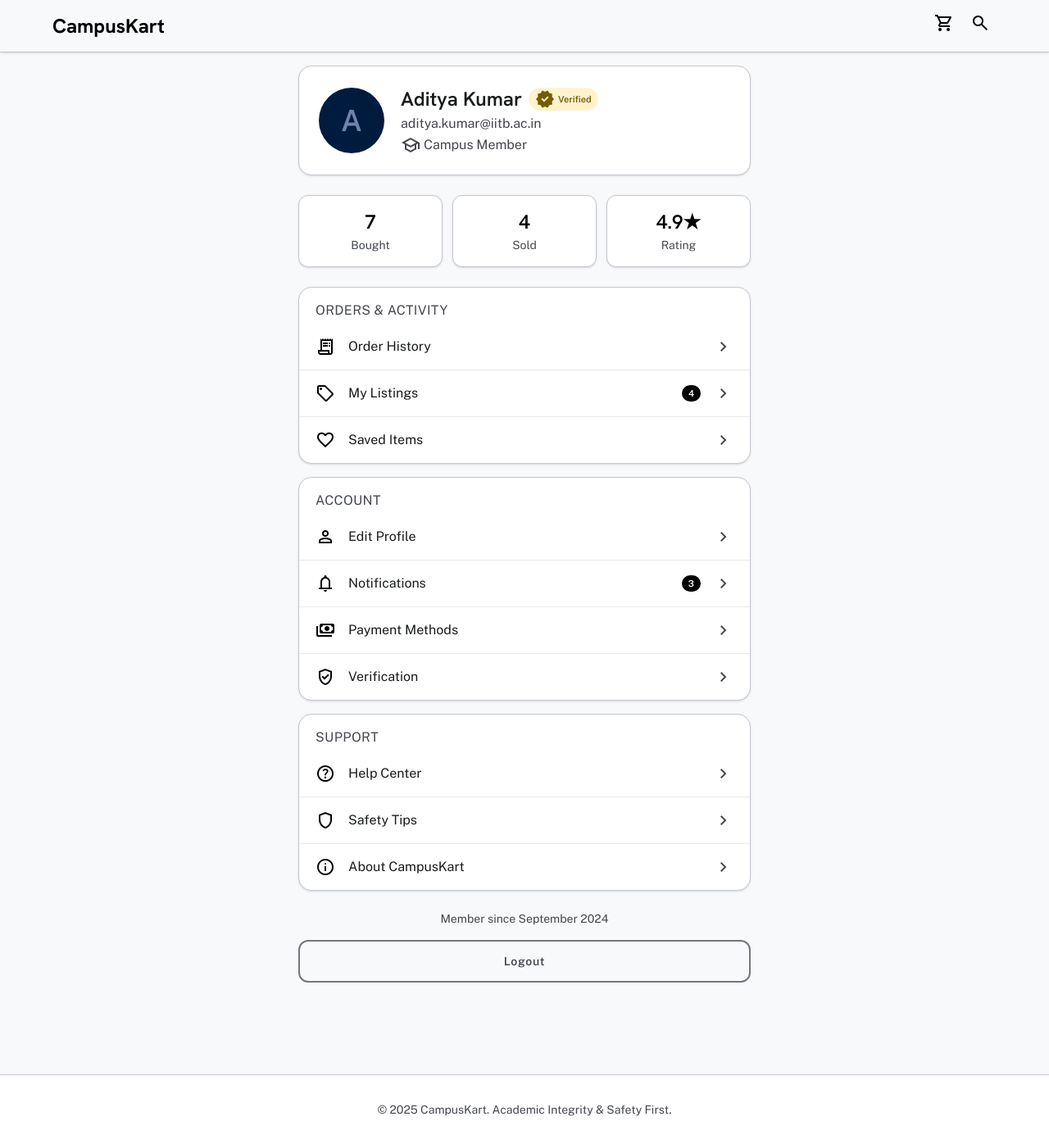
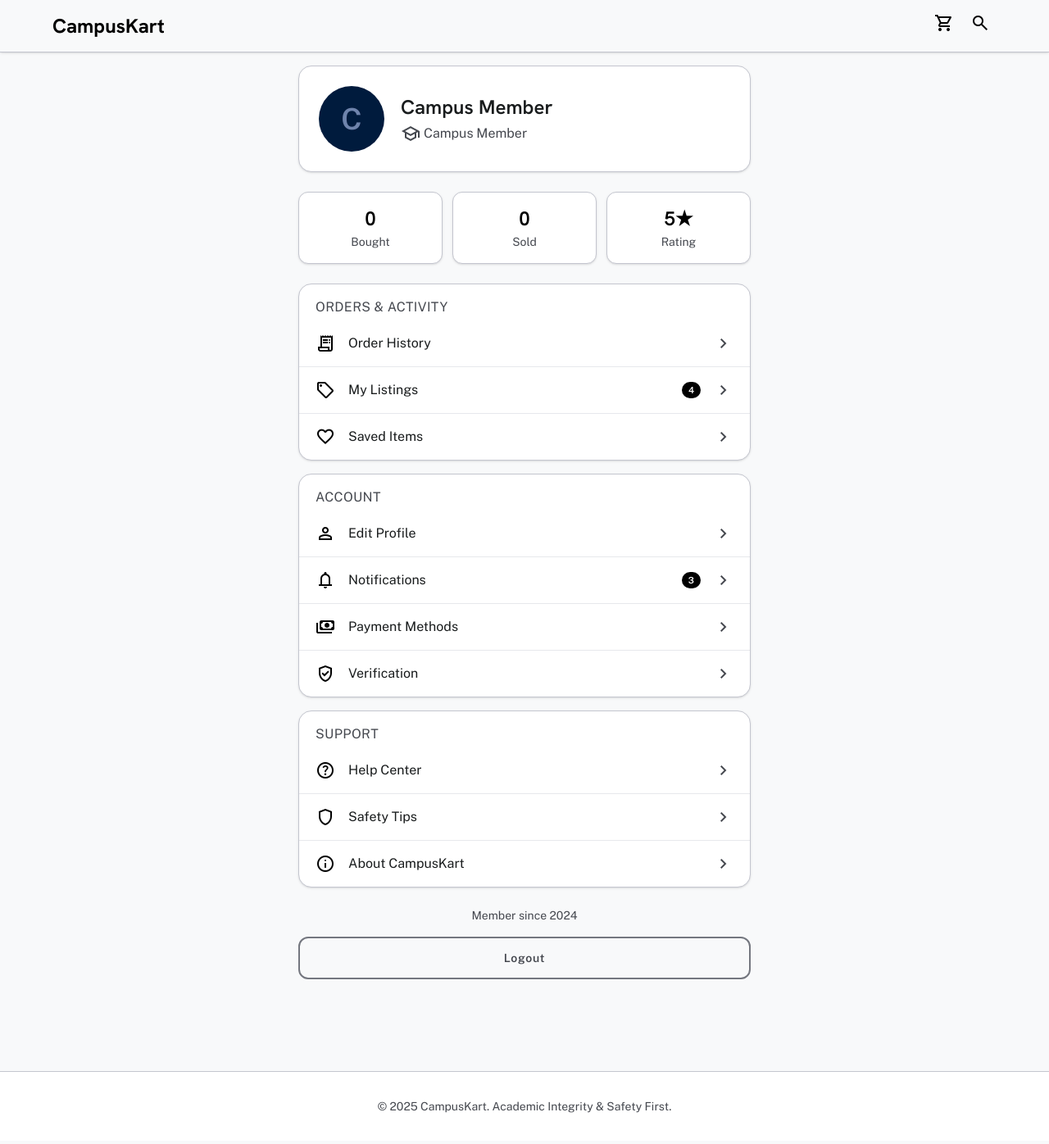
Before and after one commit to snairhridya/campuskartnew, a Next.js app: page /profile in a window 1280 px wide. Shown: the whole page at 82% size. Built offline with nearby package versions, Linux system fonts and the light colour scheme; no server answers.

Commit message:
Remove hardcoded Aditya Kumar from profile page fallback

```diff
--- a/app/profile/page.tsx
+++ b/app/profile/page.tsx
@@ -6,13 +6,13 @@
 import { useAuth } from "@/lib/auth-context";
 
 const PROFILE = {
-  name: "Aditya Kumar",
-  email: "aditya.kumar@iitb.ac.in",
+  name: "Campus Member",
+  email: "",
   campus: "Campus Member",
-  joined: "September 2024",
+  joined: "2024",
   avatar: null,
-  stats: { bought: 7, sold: 4, rating: 4.9 },
-  isFacultyVerified: true,
+  stats: { bought: 0, sold: 0, rating: 5.0 },
+  isFacultyVerified: false,
 };
 
 const MENU_SECTIONS = [
```
